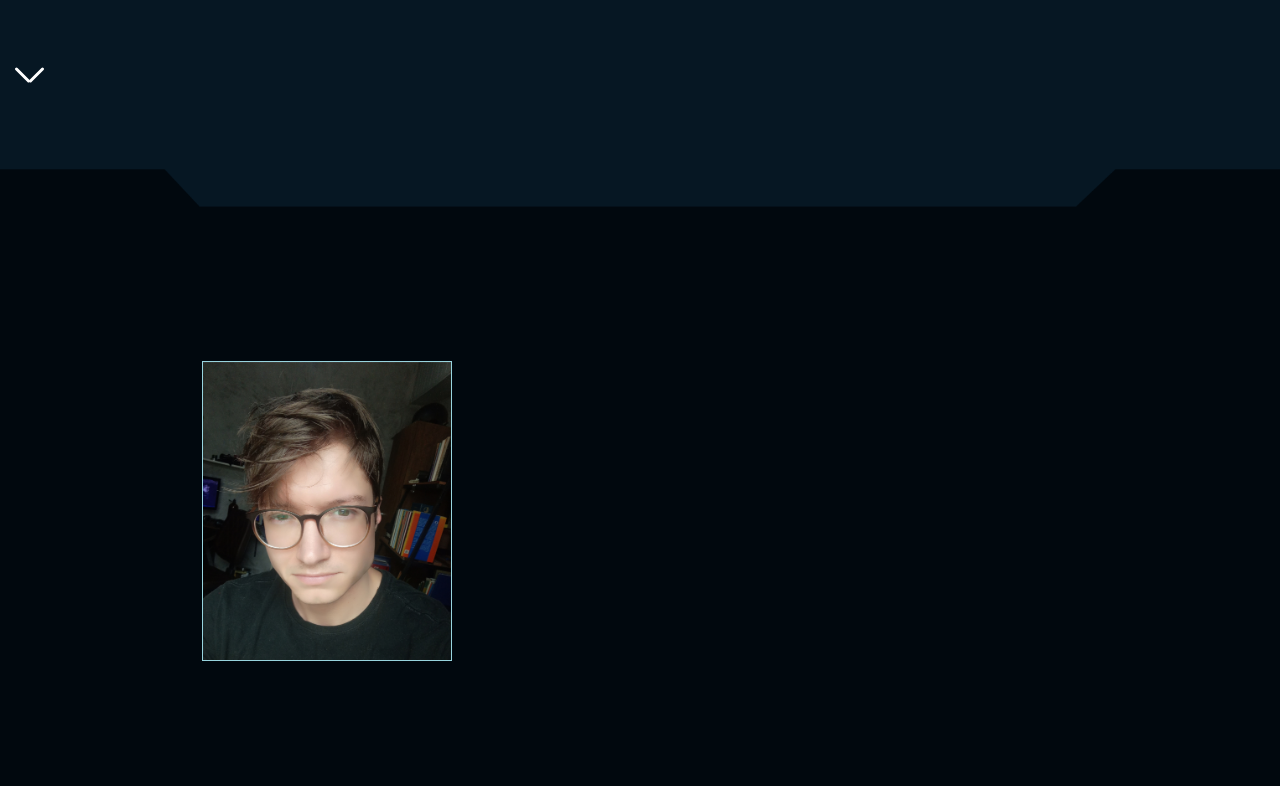
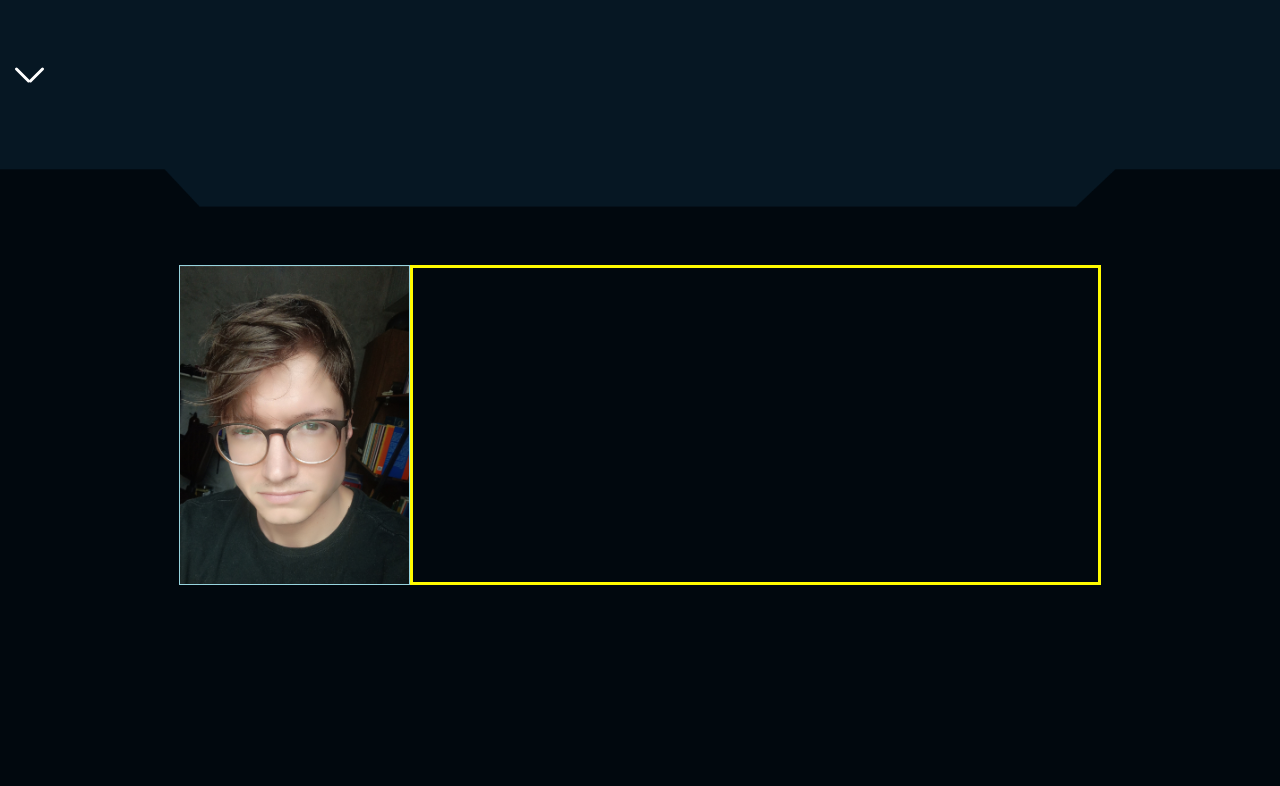
Before and after one commit to RafaBran/branHub, a plain HTML site: page index.html in a window 1280 px wide. Shown: the part 477-1263 px from the top of the page. Drawn offline with Linux system fonts and the light colour scheme.

Commit message:
Atualização 19/10/2023

```diff
--- a/assets/styles/frontPage.css
+++ b/assets/styles/frontPage.css
@@ -1,19 +1,18 @@
 .containner1 {
     width: 100%;
-    background-color: #061723;
+    background-color: var(--cor-de-fundo-1);
 }
 
 .front-page {
     width: 100%;
     height: 80vh;
-    border: 0px solid #ff0000;
     display: flex;
     justify-content: center;
     align-items: flex-end;
 }
 
 span {
-    color: var(--cor-fonte-azul-claro);
+    color: var(--cor-de-fundo-3);
     font-family: var(--fonte-primaria);
     font-size: 30px;
     margin-left: 80%;
@@ -22,7 +21,7 @@ span {
 }
 
 .front-page__frase {
-    color: var(--cor-fonte-azul-destaque);
+    color: var(--azul-destaque);
     font-family: var(--fonte-primaria);
     font-size: 50px;
     margin: 0 auto;
@@ -32,7 +31,7 @@ span {
 }
 
 .front-page__frase_autor {
-    color: var(--cor-fonte-azul-claro);
+    color: var(--azul-claro);
     font-family: var(--fonte-primaria);
     font-size: 40px;
     text-align: right;
--- a/assets/styles/main.css
+++ b/assets/styles/main.css
@@ -1,15 +1,20 @@
 .containner2 {
     width: 100%;
-    background-color: #01080E;
+    background-color: var(--cor-de-fundo-2);
 }
 
 .main {
     width: 100%;
     height: 80vh;
-    border: 0px solid #ff0000;
 }
 
-.decoration1 {
+.main__containner_conteudo{
+    width: 80%;
+    height: 20em;
+    display: flex;
+}
+
+.main__decoration1 {
     width: 45%;
     position: relative;
     left: 58%;
@@ -17,13 +22,17 @@
 }
 
 .main__foto-de-perfil {
-    width: 250px;
-    height: 300px;
+    width: 25%;
+    height: 100%;
     background-size: cover;
     background-position: center;
     background-image: url(../images/profilephoto.jpg);
-    position: relative;
-    top: 15%;
-    left: 12%;
-    border: 1px solid var(--cor-fonte-azul-claro);
+    border: 1px solid var(--azul-claro);
 }
+
+.main__conteudo-principal {
+    border: 3px solid rgb(255, 251, 0);
+    width: 75%;
+    height: 100%;
+    float: right;
+}
--- a/assets/styles/overall.css
+++ b/assets/styles/overall.css
@@ -8,33 +8,29 @@
 /* fontes ______________________________________________________________________________________________________________________________*/
 @import url('https://fonts.googleapis.com/css2?family=Chakra+Petch:ital,wght@0,400;1,600&family=Inter:wght@400;700&display=swap');
 
+/* variáveis */
 :root {
     /* cores de fundo */
-    --cor-de-fundo-1:#000000;
-    --cor-de-fundo-2:#02132a;
-    --cor-de-fundo-3:#04214b;
-    --cor-de-fundo-4:#0c4f7e;
-    --cor-de-fundo-5:#0c4385;
-    --cor-de-fundo-6:#0951a8;
-    --cor-de-fundo-7:#005ccb;
-    --cor-de-fundo-8:#FFFFFF;
+    --cor-de-fundo-1:#061723;
+    --cor-de-fundo-2:#01080E;
+    --cor-de-fundo-3:#FFFFFF;
 
     /* fontes */
     --fonte-primaria:'Chakra Petch', sans-serif;
     --fonte-secundaria: 'Inter', sans-serif;
 
     /* cores de fonte para fundo escuro */
-    --cor-fonte-azul-destaque: #2BDEFD;
-    --cor-fonte-azul-claro: #98D4DE;
+    --azul-destaque: #2BDEFD;
+    --azul-claro: #98D4DE;
     --cor-fonte-branco-azulado: #D7F9FF;
 
     /* cores de fonte para fundo branco */
     --cor-fonte-azul-royal: #006eff;
     --cor-fonte-azul-escuro: #051933;
     --cor-fonte-verde-agua: #2BFDBE;
-    --cor-fonte-azul-pastel: #90C5DC;
+    --azul-pastel: #90c5dc;
 
-    /* outras cores */
+    /* cores de contraste */
     --roxo-claro:#A56CFF;
     --vermelho-rosa:#E81B5C;
     --rosa:#DC6EBE;
@@ -50,9 +46,31 @@ body {
     background-color: #ff01d0;
     width: 100%;
     height: auto;
-}
+  }
 
-.limiter {
+  /* estilização scrollbar ___________________________________________________________________________________________________________*/
+
+body::-webkit-scrollbar {
+    width: 12px;               /* width of the entire scrollbar */
+  }
+
+  body::-webkit-scrollbar-track {
+    background: var(--cor-de-fundo-2);        /* color of the tracking area */
+  }
+
+  body::-webkit-scrollbar-thumb {
+    background-color: var(--azul-claro);
+    border: 5px solid var(--cor-de-fundo-2);
+  }
+
+  body::-webkit-scrollbar-thumb:hover {
+    border: 2px solid var(--cor-de-fundo-2);
+  }
+
+
+
+/* estilizações gerais */
+  .limiter {
     max-width: 90%;
 }
 
--- a/assets/styles/portfolio.css
+++ b/assets/styles/portfolio.css
@@ -1,13 +1,11 @@
 .containner3 {
     width: 100%;
-    background-color: #ffffff;
-
+    background-color: var(--cor-de-fundo-3);
 }
 
 .portfolio {
     width: 100%;
-    height: 80vh;
-    border: 0px solid #ff0000;
+    height: 100vh;
 }
 
 .decoration2 {
@@ -18,9 +16,9 @@
 }
 
 .portfolio__titulo {
-    color: #90c5dc;
+    color: var(--azul-pastel);
     font-family: var(--fonte-primaria);
-    font-size: 70px;
+    font-size: 4.3em;
     text-transform: uppercase;
     position: relative;
     left: 3%;
--- a/index.html
+++ b/index.html
@@ -24,9 +24,11 @@
 
     <div class="containner2">
         <section class="main limiter aligner">
-            <img class="decoration1" src="assets/images/transição 6.png" alt="">
-            <div class="main__foto-de-perfil" >
-
+            <img class="main__decoration1" src="assets/images/transição 6.png" alt="">
+            <section class="main__containner_conteudo limiter  aligner">
+                <div class="main__foto-de-perfil"></div>
+                <div class="main__conteudo-principal"></div>
+            </section>
             </div>
         </section>
     </div>
@@ -43,4 +45,5 @@
     </div>
 
 </body>
+
 </html>
```
Also changed, not shown: 1 other file.
